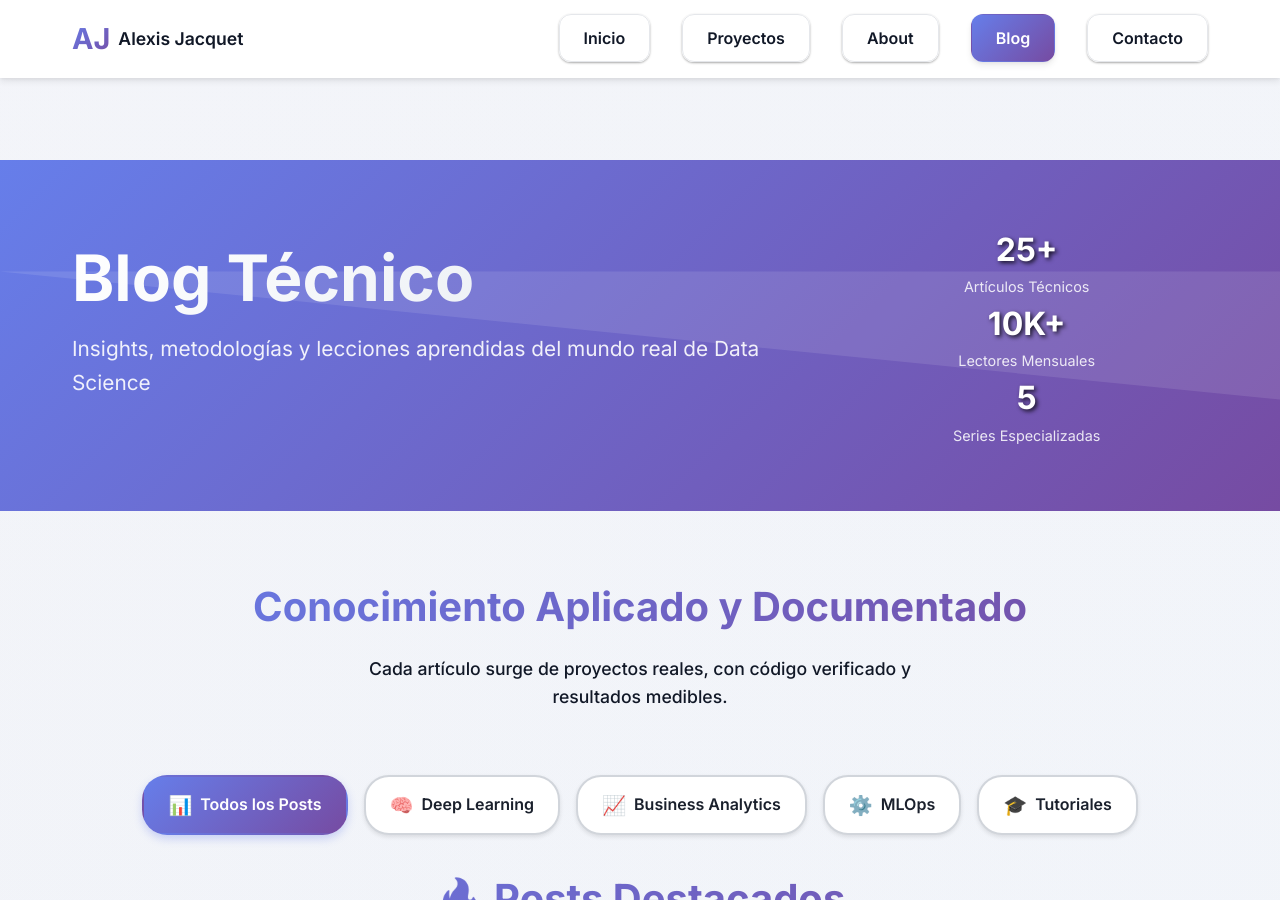
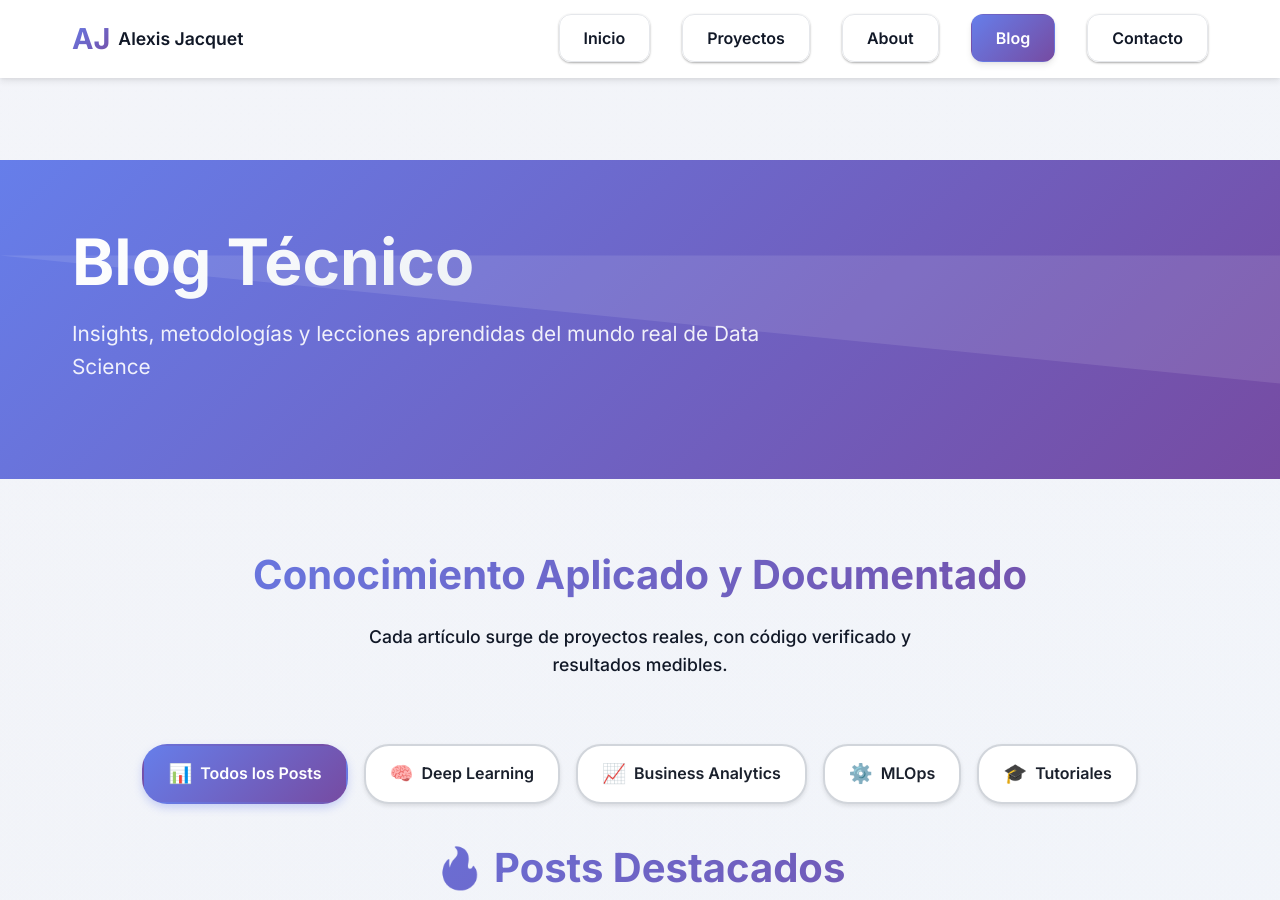
Before and after one commit to JacquetAlexis23/JacquetAlexis23.github.io, a Jekyll site: the page built from blog.md, in a window 1280 px wide and 900 px high. Built offline with Jekyll 4.4.1, drawn with Linux system fonts in a browser that asks for light colours.

Commit message:
✨ ESTADÍSTICAS: Index limpio y blog sin stats

```diff
--- a/blog.md
+++ b/blog.md
@@ -11,21 +11,6 @@ description: "Insights técnicos, metodologías y análisis profundos sobre Mach
     <div class="hero-text animate-slide-left">
       <h1>Blog Técnico</h1>
       <p class="subtitle">Insights, metodologías y lecciones aprendidas del mundo real de Data Science</p>
-    </div>
-
-    <div class="hero-stats animate-slide-up">
-      <div class="stat-item">
-        <div class="stat-number" style="color: white !important; text-shadow: 2px 2px 4px rgba(0,0,0,0.8);">25+</div>
-        <div class="stat-label">Artículos Técnicos</div>
-      </div>
-      <div class="stat-item">
-        <div class="stat-number" style="color: white !important; text-shadow: 2px 2px 4px rgba(0,0,0,0.8);">10K+</div>
-        <div class="stat-label">Lectores Mensuales</div>
-      </div>
-      <div class="stat-item">
-        <div class="stat-number" style="color: white !important; text-shadow: 2px 2px 4px rgba(0,0,0,0.8);">5</div>
-        <div class="stat-label">Series Especializadas</div>
-      </div>
     </div>
   </div>
 </section>
```
